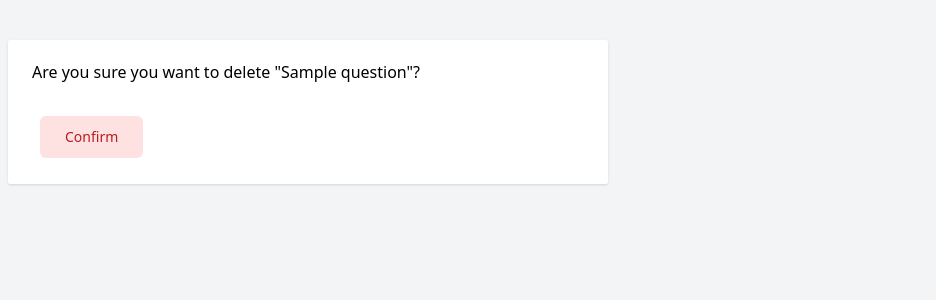
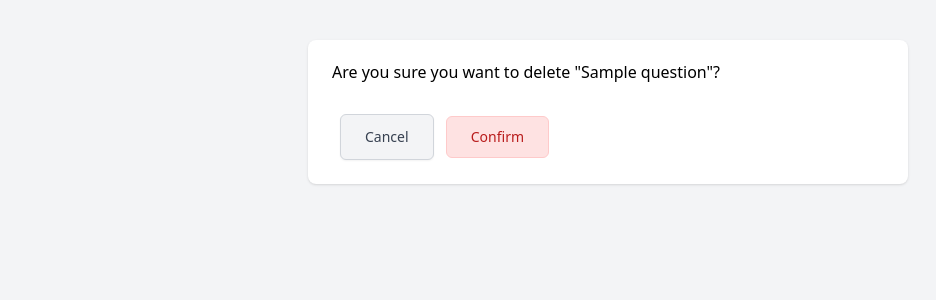
Before and after one commit to hari-testpress/Project-QnA, a Django app: page /questions/1/delete in a window 1280 px wide. Shown: the top 300 px of the page, without its empty margins (32-968 px from the left). Run offline with Django 3.2, Linux system fonts and the light colour scheme; a user stored in the database is signed in; tables that the repository leaves empty hold one stand-in row (values such as "Sample post"); some libraries are stand-ins or nearby versions.

Commit message:
Add cancel button to the delete confirmation page

```diff
--- a/QnA/templates/question_confirm_delete.html
+++ b/QnA/templates/question_confirm_delete.html
@@ -9,9 +9,10 @@
     <title>Document</title>
 </head>
 <body class="bg-gray-100 p-10">
-    <form method="post" class="bg-white align-center rounded-sm shadow w-6/12 h-36">{% csrf_token %}
+    <form method="post" class="bg-white align-center rounded-lg shadow w-6/12 h-36 mx-auto">{% csrf_token %}
     <p class="py-5 px-6">Are you sure you want to delete "{{ object.title }}"?</p>
-     <input type="submit" value="Confirm" class="inline-flex items-center px-6 py-3 ml-8 border border-transparent text-sm leading-4 font-medium rounded-md text-red-700 bg-red-100 hover:bg-red-200 focus:outline-none focus:ring-2 focus:ring-offset-2 focus:ring-red-500 mt-3">
+    <a href="{% url 'questions:question_detail' object.id %}" class="inline-flex items-center px-6 py-3 ml-8 border border-gray-300 shadow-sm text-sm font-medium rounded-md text-gray-700 bg-gray-100 hover:bg-gray-50 focus:outline-none focus:ring-2 focus:ring-offset-2 focus:ring-indigo-500">Cancel</a>
+     <input type="submit" value="Confirm" class="inline-flex items-center px-6 py-3 ml-2 border border-red-200 text-sm leading-4 font-medium rounded-md text-red-700 bg-red-100 hover:bg-red-200 focus:outline-none focus:ring-2 focus:ring-offset-2 focus:ring-red-500 mt-3">
     </form>
 </body>
 </html>
```
